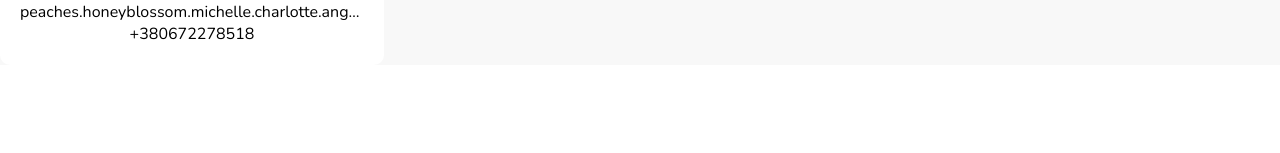
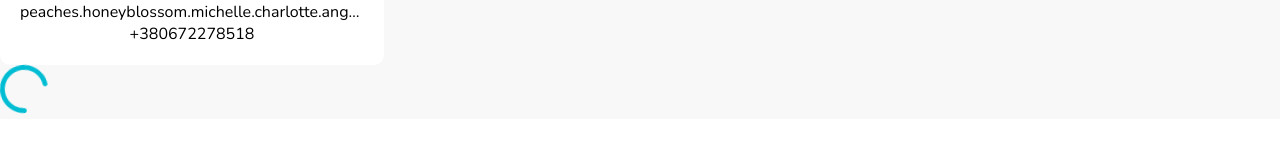
Before and after one commit to igaryakqwe/abz.agency-case, a React (Vite) app: page / in a window 1280 px wide. Shown: the part 497-650 px from the top of the page. Built offline with nearby package versions, Linux system fonts and the light colour scheme.

Commit message:
Add loader

```diff
--- a/src/App.tsx
+++ b/src/App.tsx
@@ -5,6 +5,7 @@ import {useState} from "react";
 import Input from "./components/ui/input/Input.tsx";
 import Card from "./components/card/Card.tsx";
 import Header from "./components/header/Header.tsx";
+import Loader from "./components/ui/loader/Loader.tsx";
 
 function App() {
   const [file, setFile] = useState<File | null>(null);
@@ -31,6 +32,7 @@ function App() {
       <Input label={'12313'} />
       <Input label={'12313'} error={'dasdads'} />
       <Card user={user} />
+      <Loader />
     </div>
   )
 }
--- /dev/null
+++ b/src/components/ui/loader/Loader.module.scss
@@ -0,0 +1,12 @@
+@keyframes spin {
+  0% {
+    transform: rotate(0deg);
+  }
+  100% {
+    transform: rotate(360deg);
+  }
+}
+
+.loader {
+  animation: spin 1s linear infinite;
+}
--- /dev/null
+++ b/src/components/ui/loader/Loader.tsx
@@ -0,0 +1,13 @@
+import styles from './Loader.module.scss';
+
+const Loader = () => {
+  return (
+    <svg className={styles.loader} xmlns="http://www.w3.org/2000/svg" width="48" height="48" viewBox="0 0 48 48" fill="none">
+      <path
+        d="M24 2.4C24 1.07452 25.0772 -0.0124356 26.3961 0.119892C30.2962 0.511212 34.0543 1.85353 37.3337 4.04473C41.2805 6.68189 44.3566 10.4302 46.1731 14.8156C47.9896 19.201 48.4649 24.0266 47.5388 28.6822C46.6128 33.3377 44.327 37.6141 40.9706 40.9706C37.6141 44.327 33.3377 46.6128 28.6822 47.5388C24.0266 48.4649 19.201 47.9896 14.8156 46.1731C10.4302 44.3566 6.68188 41.2805 4.04473 37.3337C1.85353 34.0543 0.511211 30.2963 0.119892 26.3961C-0.0124351 25.0772 1.07452 24 2.4 24C3.72548 24 4.78454 25.0787 4.9498 26.3938C5.32038 29.343 6.37231 32.1774 8.03578 34.6669C10.1455 37.8244 13.1441 40.2853 16.6525 41.7385C20.1608 43.1917 24.0213 43.5719 27.7457 42.8311C31.4702 42.0902 34.8913 40.2616 37.5765 37.5765C40.2616 34.8913 42.0902 31.4702 42.8311 27.7457C43.5719 24.0213 43.1917 20.1608 41.7385 16.6525C40.2853 13.1441 37.8244 10.1455 34.667 8.03578C32.1774 6.37231 29.343 5.32039 26.3938 4.9498C25.0787 4.78454 24 3.72548 24 2.4Z"
+        fill="#00BDD3"/>
+    </svg>
+  );
+}
+
+export default Loader;
```
